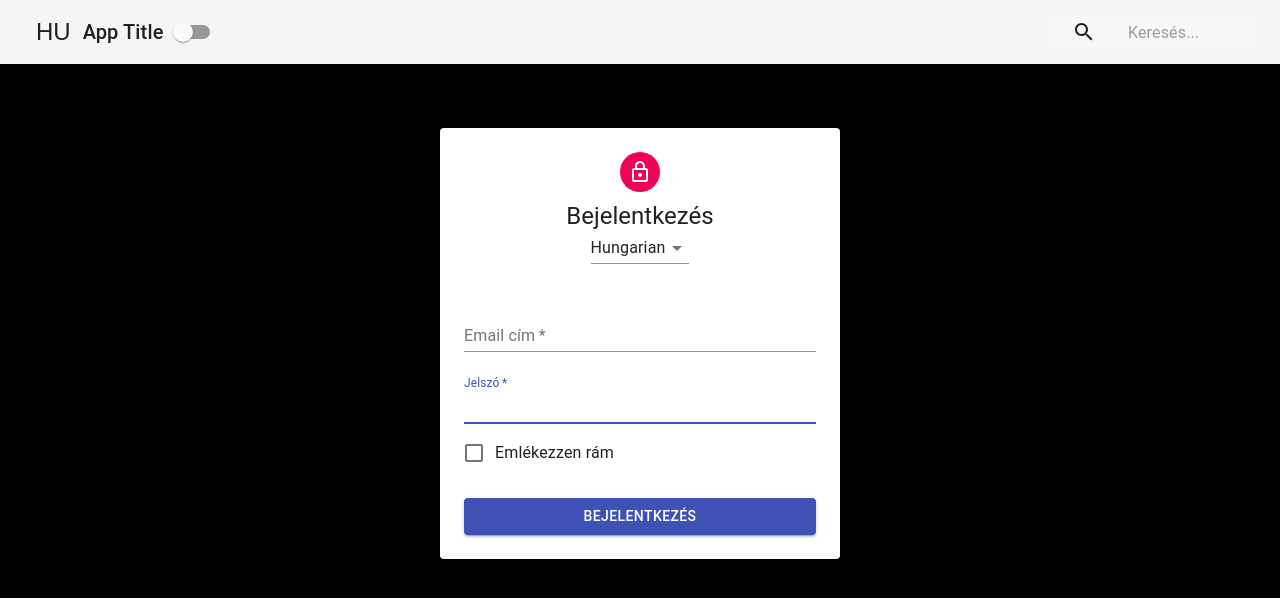
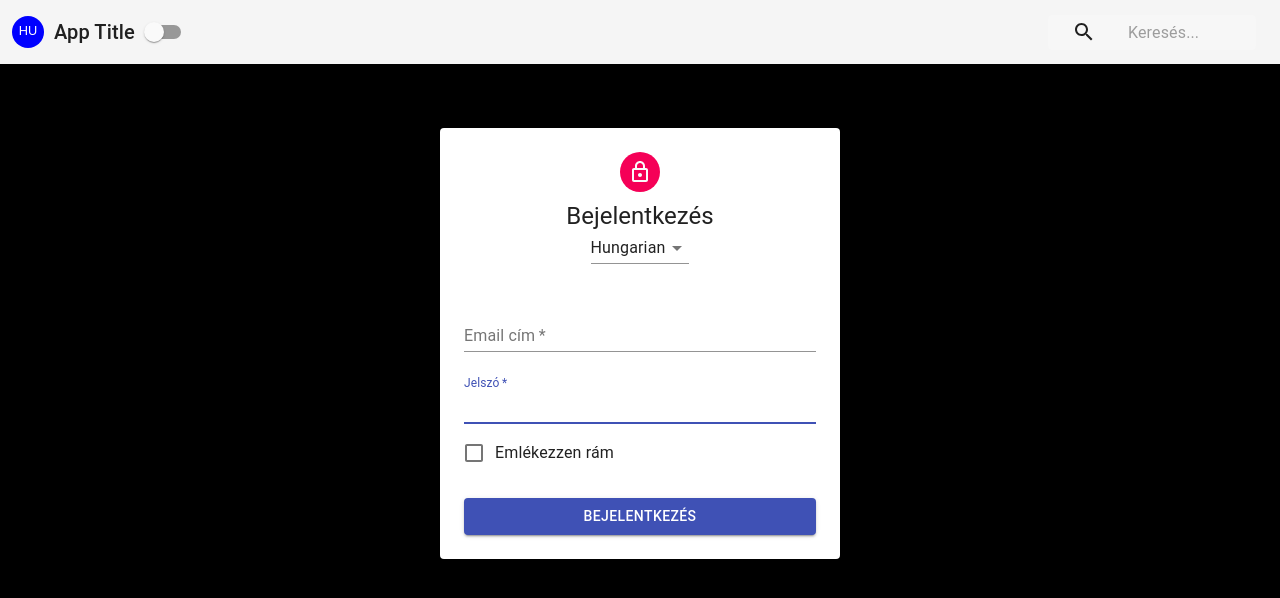
Before and after one commit to zsorosz/context-app, a React (Create React App) app: page / in a window 1280 px wide. Shown: the top 598 px of the page. Built offline with nearby package versions, Linux system fonts and the light colour scheme.

Commit message:
Adjust styles

```diff
--- a/src/Form.js
+++ b/src/Form.js
@@ -1,7 +1,6 @@
 import React, { Component } from 'react';
 import Avatar from '@material-ui/core/Avatar';
 import Button from '@material-ui/core/Button';
-import CssBaseline from '@material-ui/core/CssBaseline';
 import FormControl from '@material-ui/core/FormControl';
 import FormControlLabel from '@material-ui/core/FormControlLabel';
 import Checkbox from '@material-ui/core/Checkbox';
--- a/src/Navbar.js
+++ b/src/Navbar.js
@@ -4,7 +4,6 @@ import AppBar from '@material-ui/core/AppBar';
 import Toolbar from '@material-ui/core/Toolbar';
 import Typography from '@material-ui/core/Typography';
 import IconButton from '@material-ui/core/IconButton';
-import AccountCircle from '@material-ui/icons/AccountCircle';
 import InputBase from '@material-ui/core/InputBase';
 import SearchIcon from '@material-ui/icons/Search';
 import Switch from '@material-ui/core/Switch';
@@ -40,7 +39,7 @@ class Navbar extends Component {
                 <AppBar position="static" color={isDarkMode ? "default" : "primary"}>
                     <Toolbar>
                         <IconButton className={classes.menuButton} color="inherit">
-                            <div>{flag}</div>
+                            <div className={classes.flag}>{flag}</div>
                         </IconButton>
                         <Typography className={classes.title} variant="h6" color="inherit">
                             App Title
--- a/src/styles/NavbarStyles.js
+++ b/src/styles/NavbarStyles.js
@@ -8,9 +8,15 @@ const styles = theme => ({
     grow: {
         flexGrow: 1
     },
-    menuBotton: {
+    menuButton: {
         marginLeft: -12,
-        marginRight: 20
+        marginRight: 10,
+        display: "flex",
+        justifyContent: "center",
+        height: "2rem",
+        width: "2rem",
+        backgroundColor: "blue",
+        borderRadius: "50%"
     },
     title: {
         display: "none",
@@ -60,6 +66,11 @@ const styles = theme => ({
                 width: 200
             }
         }
+    },
+    flag: {
+        fontSize: ".8rem",
+        color: "white",
+        transform: "translateY(-2px)"
     }
 });
 
```
